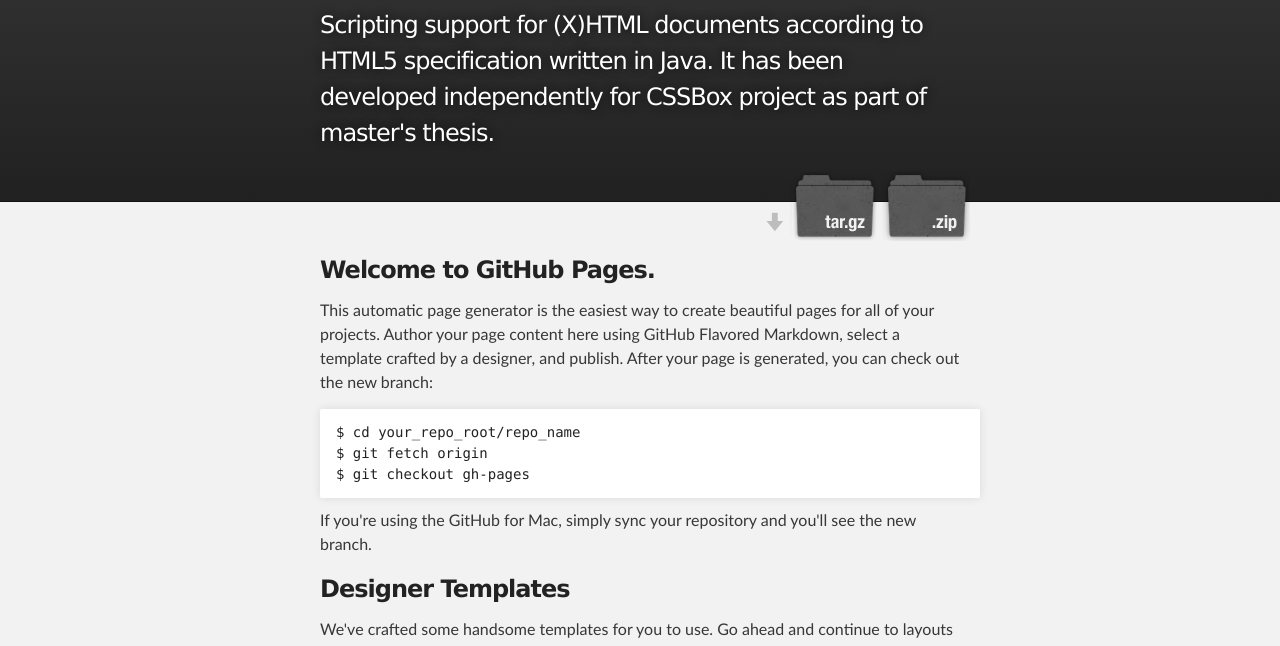
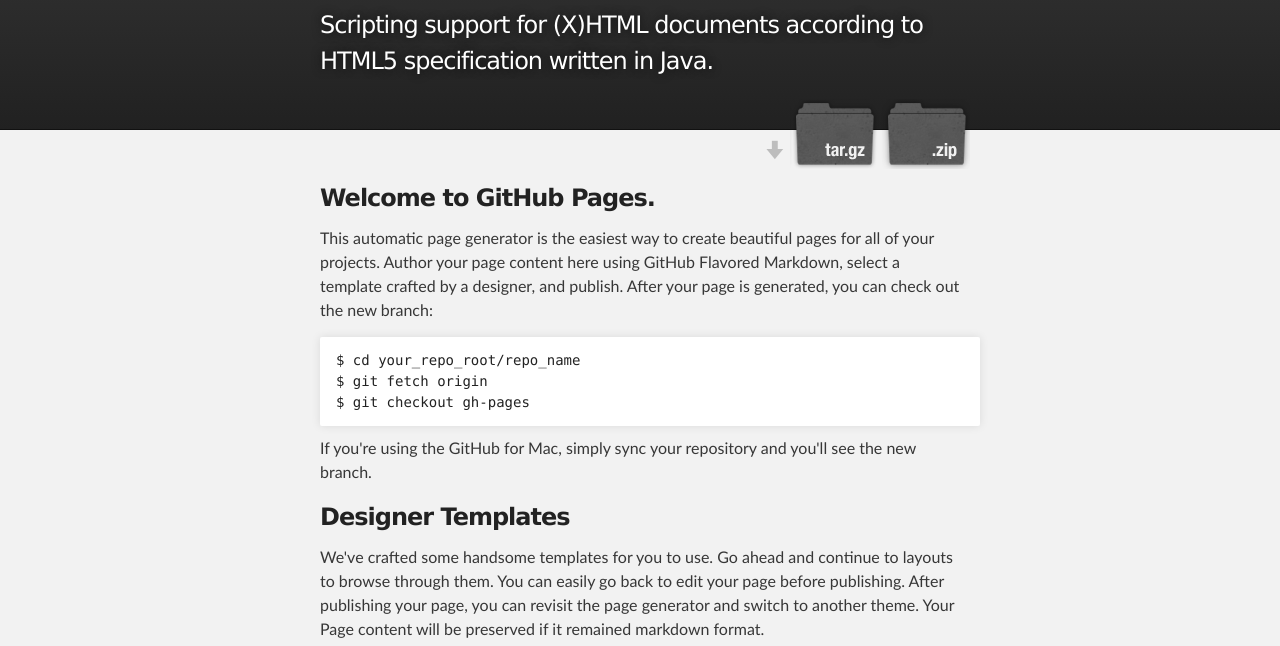
Before and after one commit to ITman1/ScriptBox, a plain HTML site: page index.html in a window 1280 px wide. Shown: the part 116-762 px from the top of the page. Drawn offline with Linux system fonts and the light colour scheme.

Commit message:
Modified index.html

```diff
--- a/index.html
+++ b/index.html
@@ -19,7 +19,7 @@
           <a id="forkme_banner" href="https://github.com/ITman1/ScriptBox">View on GitHub</a>
 
           <h1 id="project_title">Scriptbox</h1>
-          <h2 id="project_tagline">Scripting support for (X)HTML documents according to HTML5 specification written in Java. It has been developed independently for CSSBox project as part of master&#39;s thesis.</h2>
+          <h2 id="project_tagline">Scripting support for (X)HTML documents according to HTML5 specification written in Java.</h2>
 
             <section id="downloads">
               <a class="zip_download_link" href="https://github.com/ITman1/ScriptBox/zipball/master">Download this project as a .zip file</a>
```
